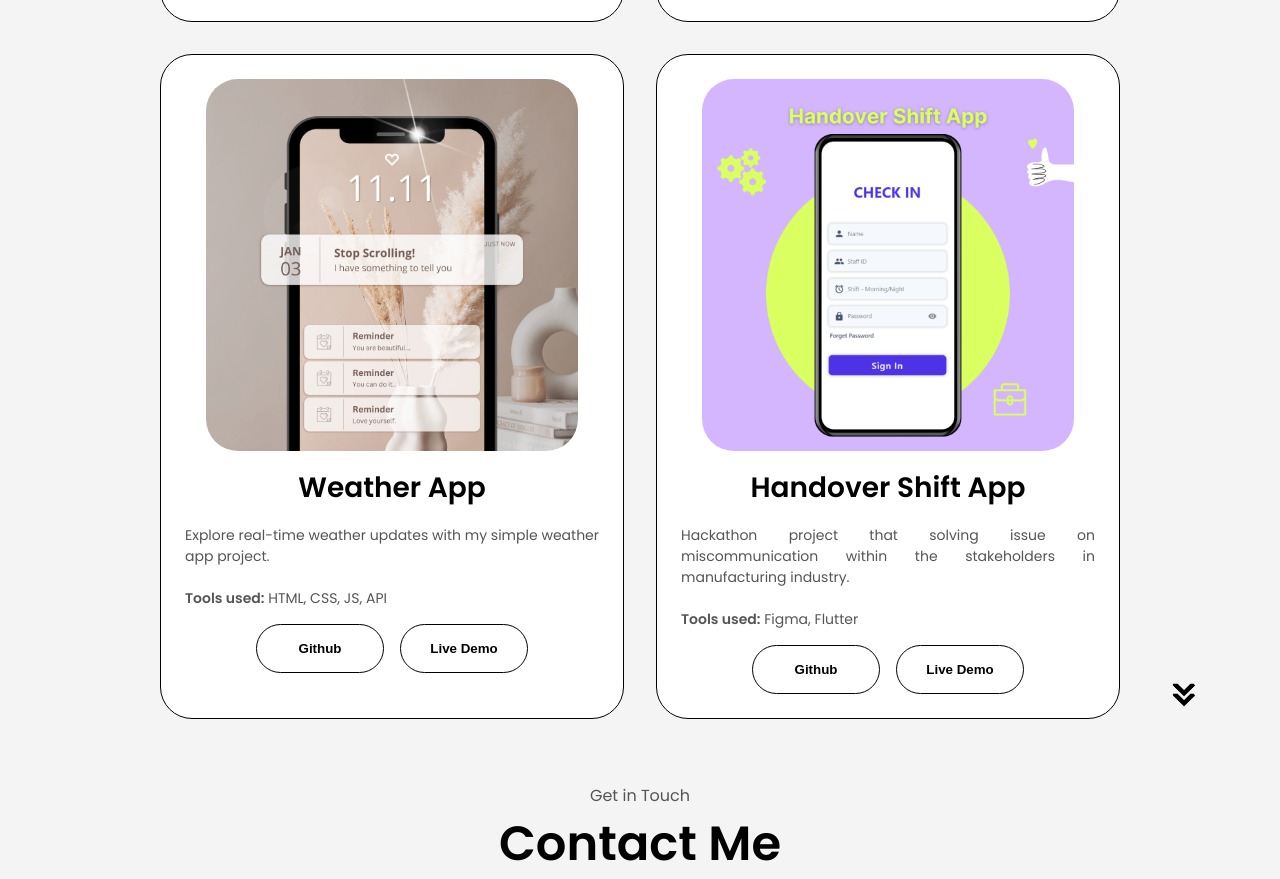
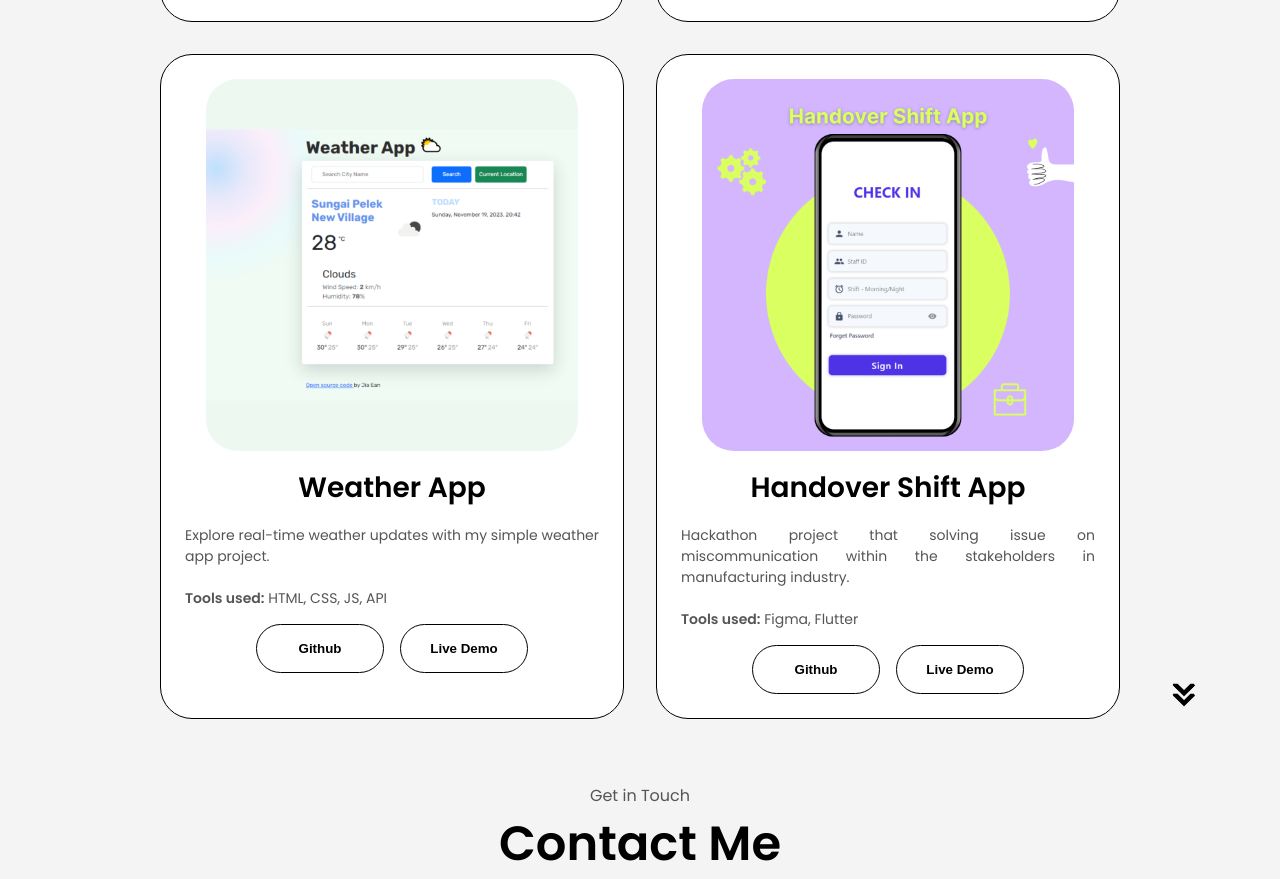
Before and after one commit to jjean95/jiaean-portfolio, a plain HTML site: page index.html in a window 1280 px wide. Shown: the part 3339-4218 px from the top of the page. Drawn offline with nearby package versions, Linux system fonts and the light colour scheme.

Commit message:
added picture of weather app

```diff
--- a/index.html
+++ b/index.html
@@ -387,8 +387,8 @@
           >
             <div class="article-container">
               <img
-                src="./assets/project-2.png"
-                alt="project 3"
+                src="./assets/temperature.png"
+                alt="weather app"
                 class="project-img"
               />
             </div>
```
Also changed, not shown: assets/temperature.png (added).
